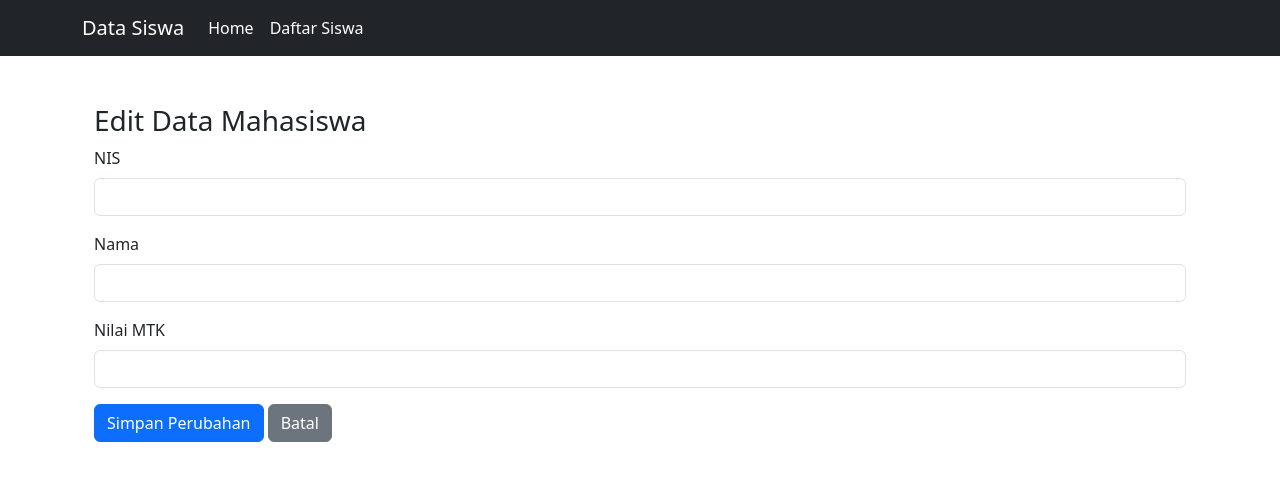
After one commit to FahzzzStudio/PHP-MVC, a PHP site: the page made by app/views/mahasiswa/edit.php in a window 1280 px wide. The commit adds this page. Shown: the top 481 px of the page. Run offline with PHP 8.4, Linux system fonts and the light colour scheme; the template is opened without the code that fills it, so the values that code supplies are empty; some libraries are stand-ins or nearby versions.

Commit message:
update edit.php

```diff
--- a/app/init.php
+++ b/app/init.php
@@ -1,7 +1,10 @@
 <?php
+session_start();
 require_once "core/App.php";
 require_once "core/Controller.php";
 require_once "core/Constans.php";
+require_once "core/Flasher.php";
+Flasher::flash();
 // require_once 'core/Constants.php';
 // echo "Hello, World!";
 // echo "\n";
--- /dev/null
+++ b/app/views/mahasiswa/edit.php
@@ -0,0 +1,24 @@
+<div class="container mt-5">
+    <h3>Edit Data Mahasiswa</h3>
+    <form action="<?= BASEURL; ?>/mahasiswa/edit" method="post">
+        <input type="hidden" name="id" value="<?= $data['mhs']['id']; ?>">
+
+        <div class="mb-3">
+            <label for="nis" class="form-label">NIS</label>
+            <input type="text" class="form-control" id="nis" name="nis" value="<?= $data['mhs']['nis']; ?>" required>
+        </div>
+
+        <div class="mb-3">
+            <label for="nama" class="form-label">Nama</label>
+            <input type="text" class="form-control" id="nama" name="nama" value="<?= $data['mhs']['nama']; ?>" required>
+        </div>
+
+        <div class="mb-3">
+            <label for="n_mtk" class="form-label">Nilai MTK</label>
+            <input type="text" class="form-control" id="n_mtk" name="n_mtk" value="<?= $data['mhs']['n_mtk']; ?>" required>
+        </div>
+
+        <button type="submit" class="btn btn-primary">Simpan Perubahan</button>
+        <a href="<?= BASEURL; ?>/mahasiswa" class="btn btn-secondary">Batal</a>
+    </form>
+</div>
--- a/app/views/mahasiswa/index.php
+++ b/app/views/mahasiswa/index.php
@@ -5,7 +5,7 @@
     <meta name="viewport" content="width=device-width, initial-scale=1.0">
     <title>Halaman <?= $data['judul']; ?></title>
     <link href="https://cdn.jsdelivr.net/npm/bootstrap@5.3.8/dist/css/bootstrap.min.css" rel="stylesheet" integrity="sha384-sRIl4kxILFvY47J16cr9ZwB07vP4J8+LH7qKQnuqkuIAvNWLzeN8tE5YBujZqJLB" crossorigin="anonymous">
-<script src="https://cdn.jsdelivr.net/npm/bootstrap@5.3.8/dist/js/bootstrap.bundle.min.js" integrity="sha384-FKyoEForCGlyvwx9Hj09JcYn3nv7wiPVlz7YYwJrWVcXK/BmnVDxM+D2scQbITxI" crossorigin="anonymous"></script>
+    <script src="https://cdn.jsdelivr.net/npm/bootstrap@5.3.8/dist/js/bootstrap.bundle.min.js" integrity="sha384-FKyoEForCGlyvwx9Hj09JcYn3nv7wiPVlz7YYwJrWVcXK/BmnVDxM+D2scQbITxI" crossorigin="anonymous"></script>
 </head>
 <body>
     <div class="row">
@@ -35,7 +35,9 @@
                     <!-- <th><?= $mhs['waktu_lahir']; ?></th> -->
                     <td><?= $mhs['n_mtk']; ?></td>
                     <td>
-                        <a href="<?= BASEURL; ?>/mahasiswa/detail/<?= $mhs['id']; ?>" class="btn btn-info btn-sm">Detail</a>
+                        <a href="<?= BASEURL; ?>/mahasiswa/detail/<?= $mhs['id']; ?>" class="btn btn-success btn-sm">Detail</a>
+                        <a href="<?= BASEURL; ?>/mahasiswa/edit/<?= $mhs['id']; ?>" class="btn btn-info btn-sm">Edit</a>
+                        <a href="<?= BASEURL; ?>/mahasiswa/hapus/<?= $mhs['id']; ?>" class="btn btn-danger btn-sm">Hapus</a>
                     </td>
                 </tr>
                 <?php endforeach; ?>
--- a/app/views/templates/header.php
+++ b/app/views/templates/header.php
@@ -13,6 +13,16 @@
         <button class="navbar-toggler" type="button" data-bs-toggle="collapse" data-bs-target="#navbarNav">
         <span class="navbar-toggler-icon"></span>
         </button>
+
+        <div class="collapse navbar-collapse" id="navbarSupportedContent">
+            <ul class="navbar-nav me-auto mb-2 mb-lg-0">
+                <li class="nav-item">
+                <a class="nav-link active" aria-current="page" href="../public/home/index.php">Home</a>
+                </li>
+                <li class="nav-item">
+                <a class="nav-link active" href="../public/mahasiswa/index.php">Daftar Siswa</a>
+                </li>
+        </div>
     </div>
 </nav>
 <div class="container">
```
Also changed, not shown: app/controller/Mahasiswa.php (+43 -0 lines), app/core/Flasher.php (added, +23 -0 lines), app/models/Mahasiswa_model.php (+13 -0 lines).
